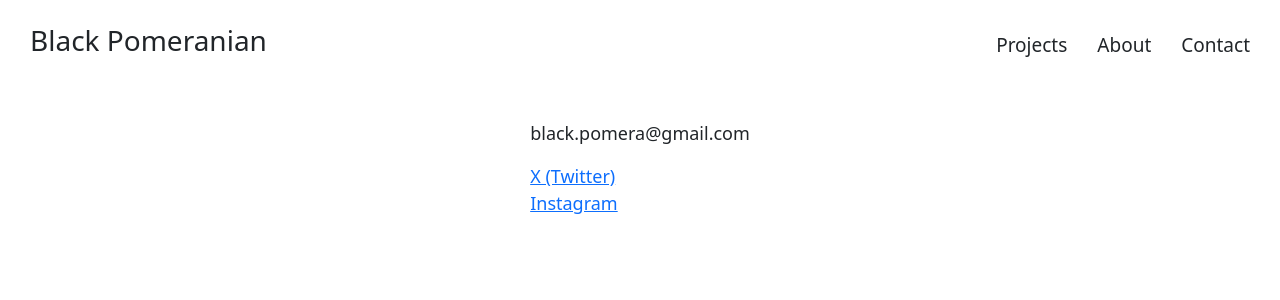
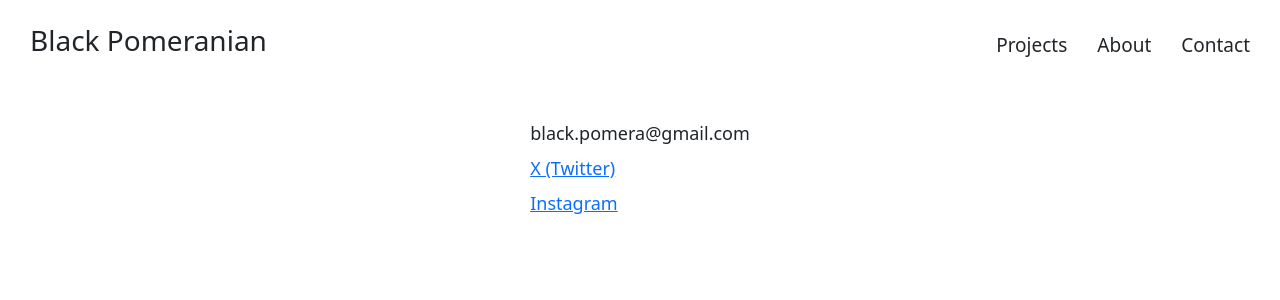
Before and after one commit to black-pomeranian/blapome-portfolio, a React (Create React App) app: page /contact in a window 1280 px wide. Shown: the top 300 px of the page. Built offline with nearby package versions, Linux system fonts and the light colour scheme.

Commit message:
行の間隔

```diff
--- a/src/components/Contact.js
+++ b/src/components/Contact.js
@@ -5,9 +5,9 @@ const Contact = () => {
     <div className="container">
       <div className="row justify-content-center">
         <div className="col-auto text-left">
-          <p>black.pomera@gmail.com</p>
-          <a href="https://twitter.com/black_pomerania">X (Twitter)</a><br />
-          <a href="https://www.instagram.com/_black_pomeranian/">Instagram</a>
+          <div className="mb-2">black.pomera@gmail.com</div> {/* mb-2 は下マージンを設定 */}
+          <div className="mb-2"><a href="https://twitter.com/black_pomerania">X (Twitter)</a></div>
+          <div><a href="https://www.instagram.com/_black_pomeranian/">Instagram</a></div>
         </div>
       </div>
     </div>
```
